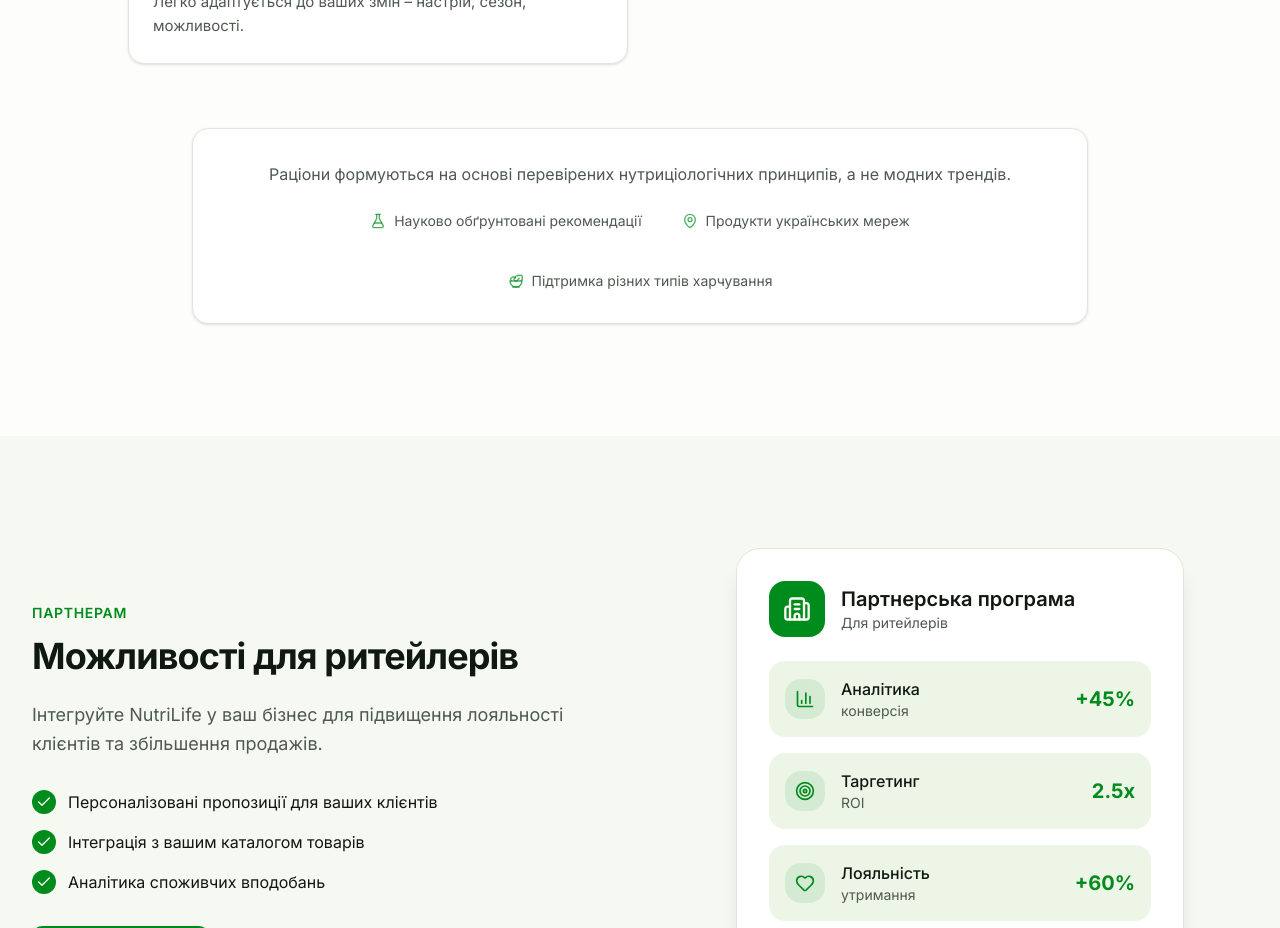
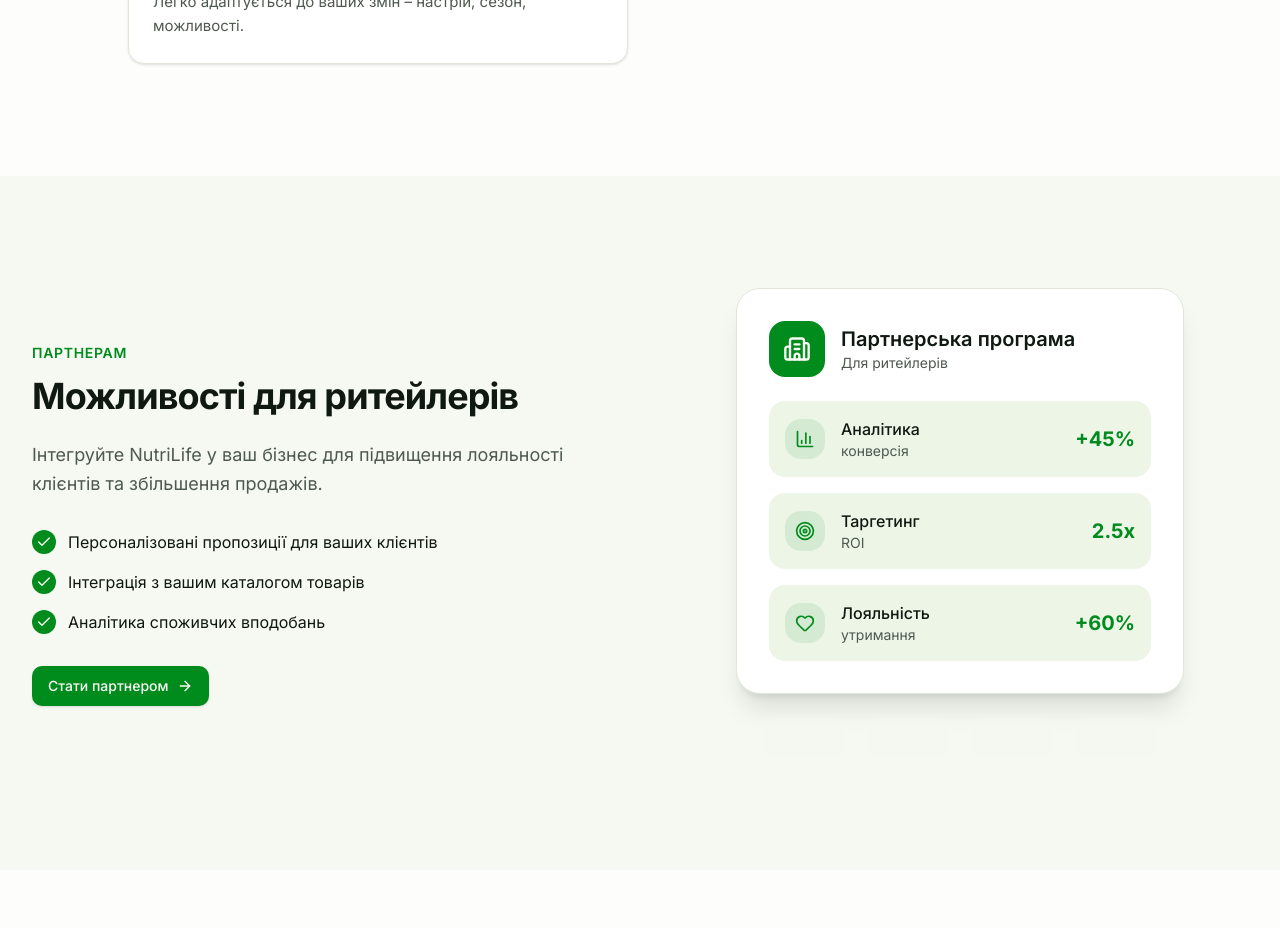
Before and after one commit to NutriLife-App/NutriLife, a Next.js app: page / in a window 1280 px wide. Shown: the part 5280-6208 px from the top of the page. Built offline with nearby package versions, Linux system fonts and the light colour scheme.

Commit message:
Remove trust section and unused icon imports

```diff
--- a/components/landing/why-different.tsx
+++ b/components/landing/why-different.tsx
@@ -1,7 +1,7 @@
 "use client"
 
 import { useLanguage } from "@/lib/language-context"
-import { MapPin, BrainCircuit, Coins, Settings2, FlaskConical, Salad } from "lucide-react"
+import { MapPin, BrainCircuit, Coins, Settings2 } from "lucide-react"
 import { AnimatedSection } from "@/components/ui/animated-section"
 import { useScrollAnimation, animationVariants } from "@/hooks/use-scroll-animation"
 import { cn } from "@/lib/utils"
@@ -9,7 +9,6 @@ import { cn } from "@/lib/utils"
 export function WhyDifferent() {
   const { t } = useLanguage()
   const { ref: gridRef, isVisible: gridVisible } = useScrollAnimation<HTMLDivElement>()
-  const { ref: trustRef, isVisible: trustVisible } = useScrollAnimation<HTMLDivElement>()
 
   const differentiators = [
     {
@@ -75,27 +74,6 @@ export function WhyDifferent() {
           </div>
         </div>
 
-        {/* Trust note */}
-        <div
-          ref={trustRef}
-          className={cn("mx-auto mt-16 max-w-4xl scroll-hidden", trustVisible && animationVariants.fadeUp)}
-        >
-          <div className="rounded-2xl border border-border bg-card p-8 text-center shadow-sm">
-            <p className="text-base leading-relaxed text-muted-foreground">{t("different.trust")}</p>
-            <div className="mt-6 flex flex-wrap items-center justify-center gap-6 sm:gap-10">
-              {[
-                { icon: FlaskConical, label: t("different.sources") },
-                { icon: MapPin, label: t("different.products") },
-                { icon: Salad, label: t("different.diets") },
-              ].map((item, i) => (
-                <div key={i} className="flex items-center gap-2 text-sm text-muted-foreground">
-                  <item.icon className="h-4 w-4 shrink-0 text-primary/70" />
-                  <span>{item.label}</span>
-                </div>
-              ))}
-            </div>
-          </div>
-        </div>
       </div>
     </section>
   )
```
